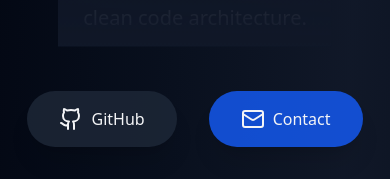
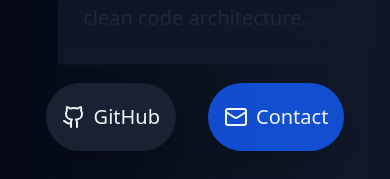
Before and after one commit to Cue-designs/Portfolio, a React (Vite) app: page / in a window 390 px wide. Shown: the part 665-844 px from the top of the page. Built offline with nearby package versions, Linux system fonts and the light colour scheme.

Commit message:
reduced tghe size and padding to become responsive

```diff
--- a/src/Portfolio.tsx
+++ b/src/Portfolio.tsx
@@ -63,7 +63,9 @@ export default function Portfolio() {
       {/* Navbar */}
       <nav className="fixed top-0 left-0 right-0 bg-gray-950/70 backdrop-blur-lg z-50 shadow-lg border-b border-gray-800/50 lg:py-5">
         <div className="max-w-7xl mx-auto px-6 py-4 flex justify-between items-center">
-          <a href="#home" className="text-2xl font-extrabold bg-gradient-to-r from-blue-400 to-cyan-400 bg-clip-text text-transparent">Emmanuel Cajetan</a>
+
+         { <a href="#home" className=" text-2xl font-extrabold bg-gradient-to-r from-blue-400 to-cyan-400 bg-clip-text text-transparent ">Emmanuel Cajetan</a>}
+
           <ul className="flex gap-8">
             {navItems.map((item) => (
               <li key={item.name}>
@@ -112,13 +114,14 @@ export default function Portfolio() {
             Frontend Developer with expertise in React, Tailwind CSS, TypeScript, and modern web technologies. Dedicated to crafting high-performance, scalable applications with a focus on user experience and clean code architecture.
           </motion.p>
           <motion.div
-            className="flex justify-center gap-8 pt-6 "
+            className="flex justify-center gap-8 py-4 px-4 lg:px-8"
             variants={containerVariants}
           >
+
               <motion.a
                 href="https://github.com/Cue-designs"
                 target="_blank"
-              className="flex items-center gap-2 bg-gray-800/80 hover:bg-gray-700 px-8 py-4 rounded-full shadow-xl transition-all z-50"
+                className="flex items-center gap-2 bg-gray-800/80 hover:bg-gray-700 px-4 py-2 rounded-full shadow-xl transition-all z-50 lg:px-10 py-5 text-xl"
                 variants={itemVariants}
                 whileHover={{ scale: 1.05, boxShadow: "0 0 30px rgba(0, 255, 255, 0.3)" }}
               >
@@ -126,12 +129,13 @@ export default function Portfolio() {
               </motion.a>
               <motion.a
                 href="mailto:cajemma122@email.com"
-              className="flex items-center gap-2 bg-blue-600/80 hover:bg-blue-500 px-8 py-4 rounded-full shadow-xl transition-all z-50"
+                className="flex items-center gap-2 bg-blue-600/80 hover:bg-blue-500 px-4 py-2 rounded-full shadow-xl transition-all z-50 lg:px-10 py-5 text-xl"
                 variants={itemVariants}
                 whileHover={{ scale: 1.05, boxShadow: "0 0 30px rgba(0, 255, 255, 0.3)" }}
               >
                 <Mail size={24} /> Contact
               </motion.a>
+
           </motion.div>
         </motion.section>
 
```
Lines whose indentation alone changed are shown as unchanged.
